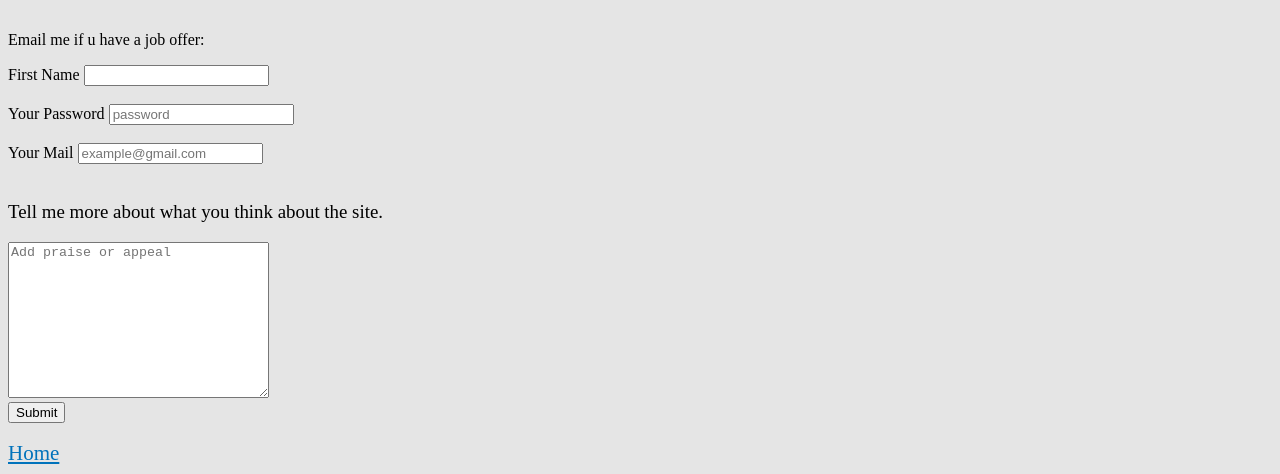
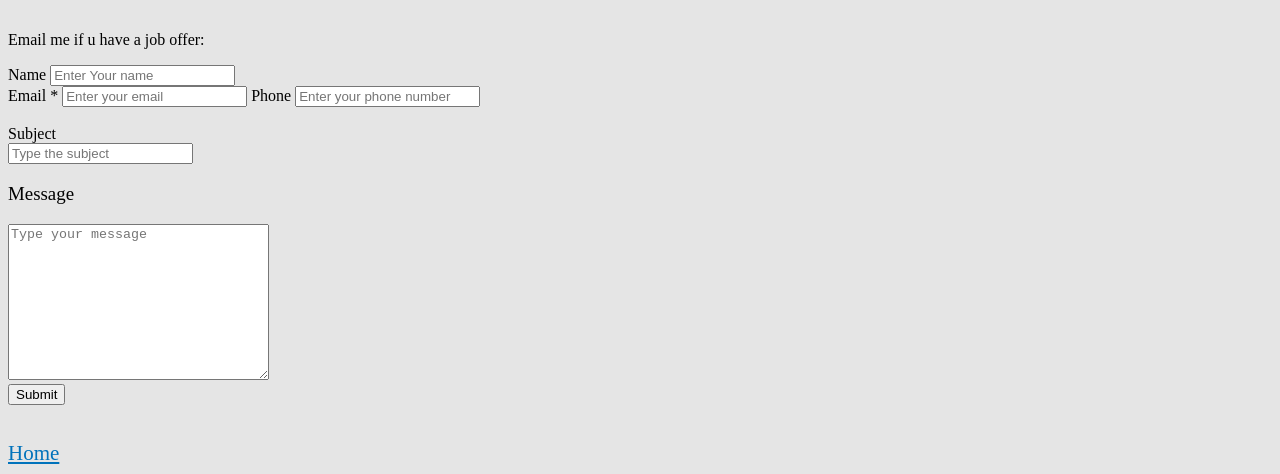
Before and after one commit to amx100/IT-Camp, a plain HTML site: page Class 1-3/Portofilio/Portfolio.html in a window 1280 px wide. Shown: the part 555-1029 px from the top of the page. Drawn offline with Linux system fonts and the light colour scheme.

Commit message:
Formular changed

```diff
--- a/Class 1-3/Portofilio/Portfolio.html
+++ b/Class 1-3/Portofilio/Portfolio.html
@@ -81,38 +81,35 @@
     <br />
     <br />
 
+    <section id="formular">
       <p>Email me if u have a job offer:</p>
-    <label for="name">First Name</label>
-    <input type="text" name="name" id="name" />
+      <label for="name">Name</label>
+      <input type="text" placeholder="Enter Your name" name="name" id="name" />
+      <br />
+
+      <label for="email" id="mejll">Email *</label>
+      <input type="email" placeholder="Enter your email" name="" required />
+      <label for="number">Phone</label>
+      <input type="text" placeholder="Enter your phone number" />
       <br />
       <br />
+      <label for="subject">Subject</label>
+      <br />
+      <input type="text" placeholder="Type the subject" />
 
-    <label for="password">Your Password</label>
-    <input type="password" placeholder="password" name="" id="" />
-    <br />
-    <br />
-
-    <label for="email" id="mejll">Your Mail</label>
-    <input type="email" placeholder="example@gmail.com" name="" id="" />
-    <br />
-    <br />
-
-    <p id="tellus">Tell me more about what you think about the site.</p>
+      <p id="tellus">Message</p>
       <textarea
         name="Description"
-      placeholder="Add praise or appeal"
+        placeholder="Type your message"
         cols="30"
         rows="10"
       ></textarea>
       <br />
 
       <input type="submit" />
-
+    </section>
     <br />
     <br />
-    <a href="Portfolio.html" id="bottompage"
-      >Home
-      <section id="Edukacija"></section
-    ></a>
+    <a href="Portfolio.html" id="bottompage">Home</a>
   </body>
 </html>
```
Lines whose indentation alone changed are shown as unchanged.
